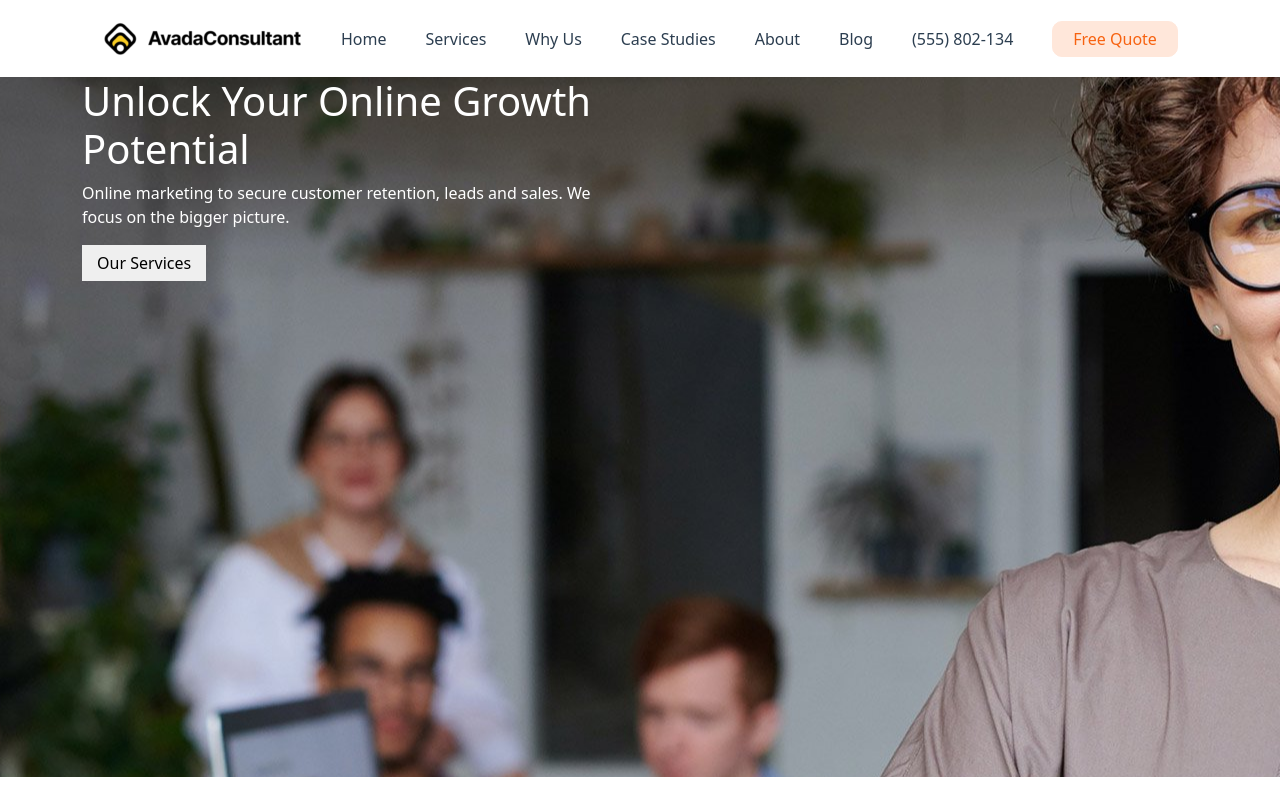
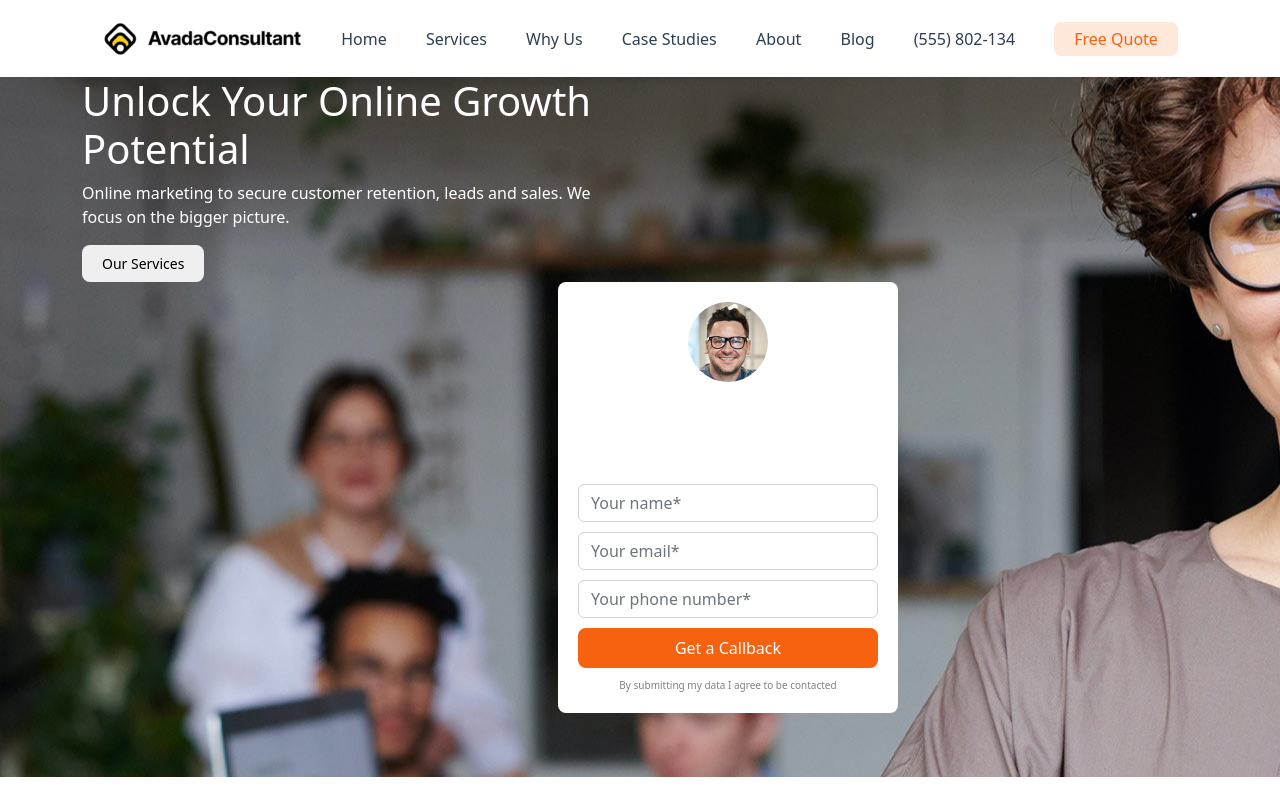
Before and after one commit to Trusimo/proj-html-vuejs, a Vue app: page / in a window 1280 px wide. Built offline with nearby package versions, Linux system fonts and the light colour scheme.

Commit message:
adds absolute form

```diff
--- a/src/components/TheHeader.vue
+++ b/src/components/TheHeader.vue
@@ -4,8 +4,8 @@
         <img src="../../public/avada-marketing-logo-2x-200x37.png" alt="">
 
         <!-- ciclo per le voci della navbar -->
-        <div v-for="(item, index) in navbarVoices" :key="index">
-            {{ item }}
+        <div v-for="(voice, index) in navbarVoices" :key="index">
+            {{ voice }}
         </div>
 
         <div>(555) 802-134</div>
@@ -53,11 +53,11 @@ header {
 }
 
 .btn-orange {
-    border: 1px solid #ffe7da;
+    border-style: none;
     background-color: #ffe7da;
     color: #f76210;
     padding: 5px 20px;
-    border-radius: 10px;
+    border-radius: 8px;
 }
 
 .btn-orange:hover {
--- a/src/components/TheJumbotron.vue
+++ b/src/components/TheJumbotron.vue
@@ -14,9 +14,26 @@
 
                 </div>
             </div>
-            <div class="form-absolute">
-
-            </div>
+                <div class="form-absolute">
+                    <div class="flex-form">
+                        <img class="img-rounded" src="../../public/marketing-consultant-expert.jpg" alt="">
+                        <h5>Richard Madsen</h5>
+                        <p>Marketing Consulant Expert</p>
+                    </div>
+                    <form>
+                        <div class="form-group">
+                            <input type="name" class="form-control" placeholder="Your name*">
+                        </div>
+                        <div class="form-group">
+                            <input type="email" class="form-control" placeholder="Your email*">
+                        </div>
+                        <div class="form-group">
+                            <input type="name" class="form-control" placeholder="Your phone number*">
+                        </div>
+                        <button type="submit" class="btn-orange-variant">Get a Callback</button>
+                        <div class="condition-font">By submitting my data I agree to be contacted</div>
+                    </form>
+                </div>
             </section>
         </div>
     </div>
@@ -48,8 +65,59 @@ section {
 }
 
 .btn-white {
-    padding: 6px 15px;
+    padding: 8px 20px;
     border-style: none;
+    border-radius: 8px;
+    font-size: 14px;
+}
+
+.btn-white:hover {
+    background: none;
+    border: 1px solid white;
+    color: white;
+    font-size: 14px
+}
+
+.form-absolute {
+    position: absolute;
+    right: 300px;
+    background-color: white;
+    padding: 20px;
+    border-radius: 8px;
+}
+
+.flex-form {
+    display: flex;
+    flex-direction: column;
+    align-items: center;
+    gap: 10px
+}
+
+.img-rounded {
+    width: 80px;
+    height: 80px;
+    border-radius: 50%;
+}
+
+.form-group {
+    margin: 10px 0;
+    width: 300px;
+}
+
+.condition-font {
+    font-size: 10px;
+    color: grey;
+    text-align: center;
+    margin-top: 10px;
+}
+
+.btn-orange-variant{
+    background-color: #f76210;
+    color: white;
+    width: 100%;
+    border-style: none;
+    border-radius: 8px;
+    padding: 8px 30px;
 }
 
 
```
